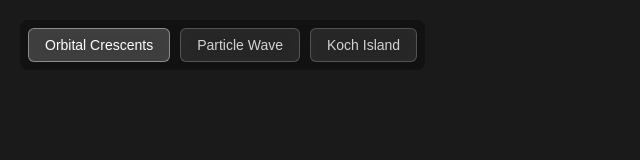
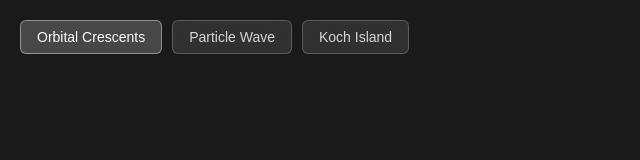
Before and after one commit to yogan/p5js-creative-coding, a website built with Vite: page index.html in a window 1280 px wide. Shown: the whole page, without its empty margins (0-640 px from the left). Built offline with nearby package versions, Linux system fonts and the light colour scheme.

Commit message:
Remove background box behind sketch buttons

```diff
--- a/style.css
+++ b/style.css
@@ -19,10 +19,6 @@ main {
 	z-index: 1000;
 	display: flex;
 	gap: 10px;
-	background: rgba(0, 0, 0, 0.3);
-	padding: 8px;
-	border-radius: 8px;
-	backdrop-filter: blur(10px);
 }
 
 .sketch-btn {
```
